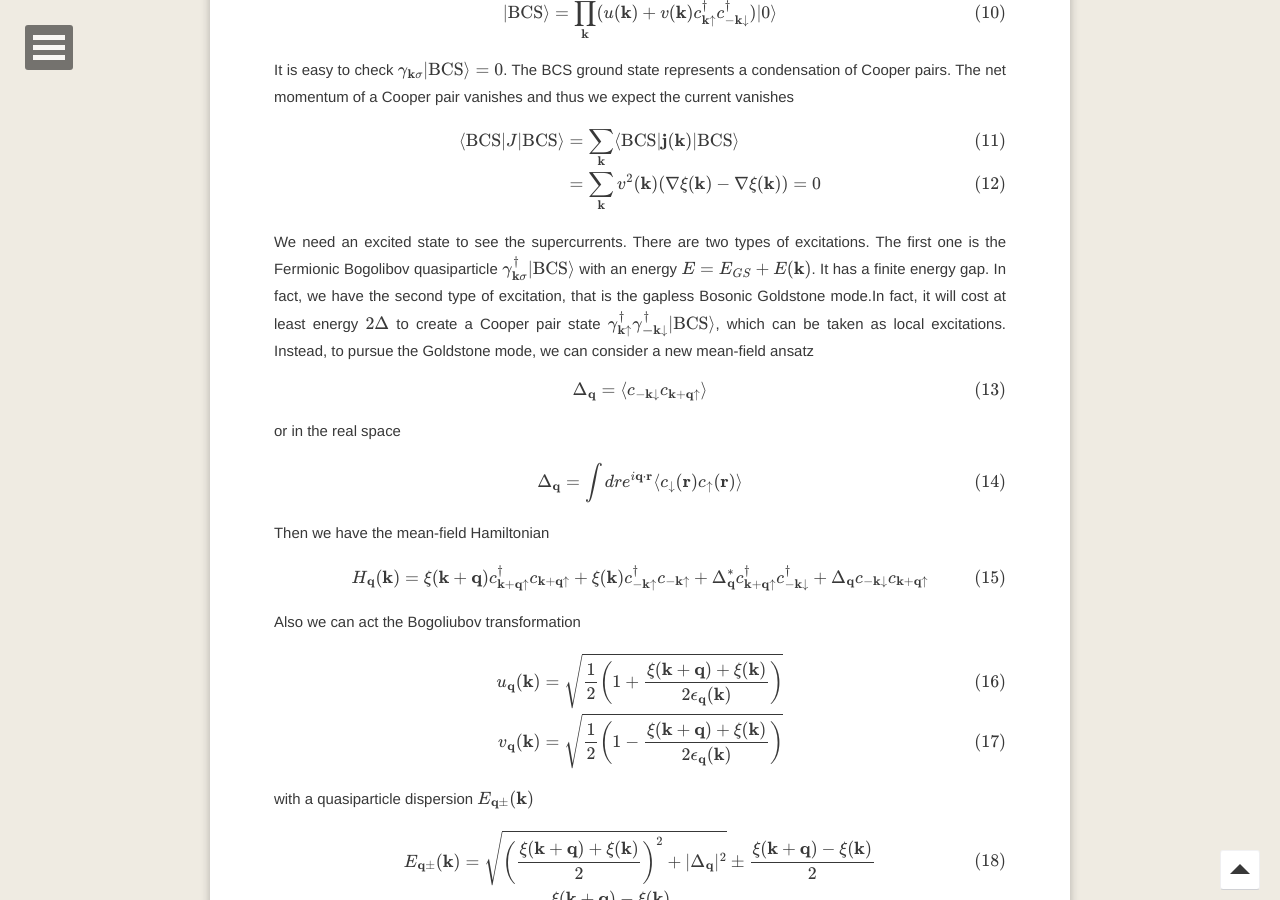
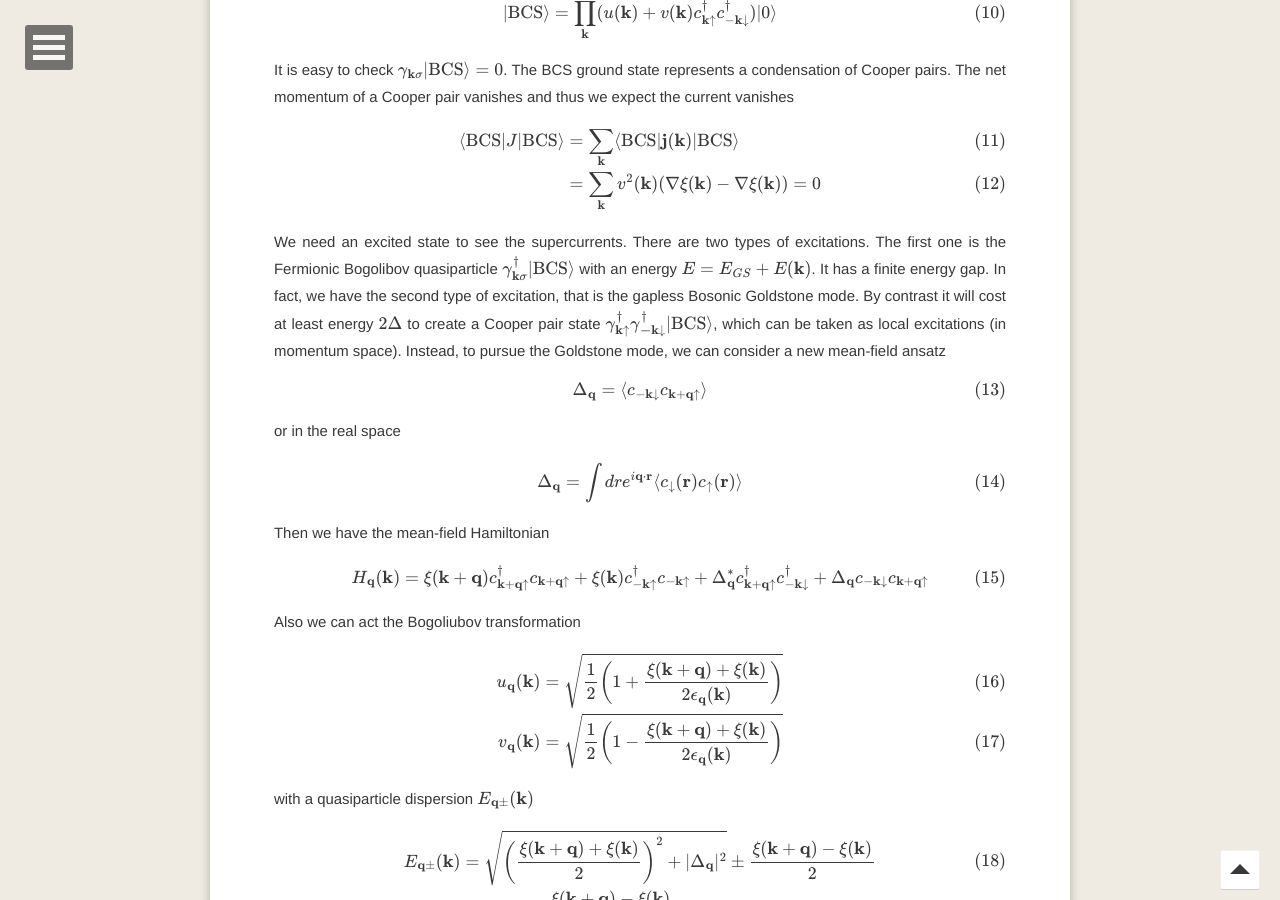
Before and after one commit to shuaichenphysics/shuaichenphysics.github.io, a Jekyll site: the page built from _posts/2023-11-30-supercurrent_sc.md, in a window 1280 px wide and 900 px high, scrolled down 1701 px. Built offline with Jekyll 4.4.1, drawn with Linux system fonts in a browser that asks for light colours; formulas are drawn with MathJax 3; comment, search, counter and statistics services are not loaded; some of the changed text lies outside the part shown.

Commit message:
modify supercurrents

```diff
--- a/_posts/2023-11-30-supercurrent_sc.md
+++ b/_posts/2023-11-30-supercurrent_sc.md
@@ -111,9 +111,9 @@ of excitations. The first one is the Fermionic Bogolibov quasiparticle
 $$\gamma_{\mathbf{k}\sigma}^{\dagger}\vert\mathrm{BCS}\rangle$$ with
 an energy $$E=E_{GS}+E(\mathbf{k})$$. It has a finite energy gap. In
 fact, we have the second type of excitation, that is the gapless Bosonic
-Goldstone mode.In fact, it will cost at least energy $$2\Delta$$ to
+Goldstone mode. By contrast it will cost at least energy $$2\Delta$$ to
 create a Cooper pair state $$\gamma_{\mathbf{k}\uparrow}^{\dagger}\gamma_{\mathbf{-k}\downarrow}^{\dagger}\vert\mathrm{BCS}\rangle$$,
-which can be taken as local excitations. Instead, to pursue the Goldstone
+which can be taken as local excitations (in momentum space). Instead, to pursue the Goldstone
 mode, we can consider a new mean-field ansatz
 
 $$
```
Also changed, not shown: other parts of _posts/2023-11-30-supercurrent_sc.md (+1 -1 lines).
